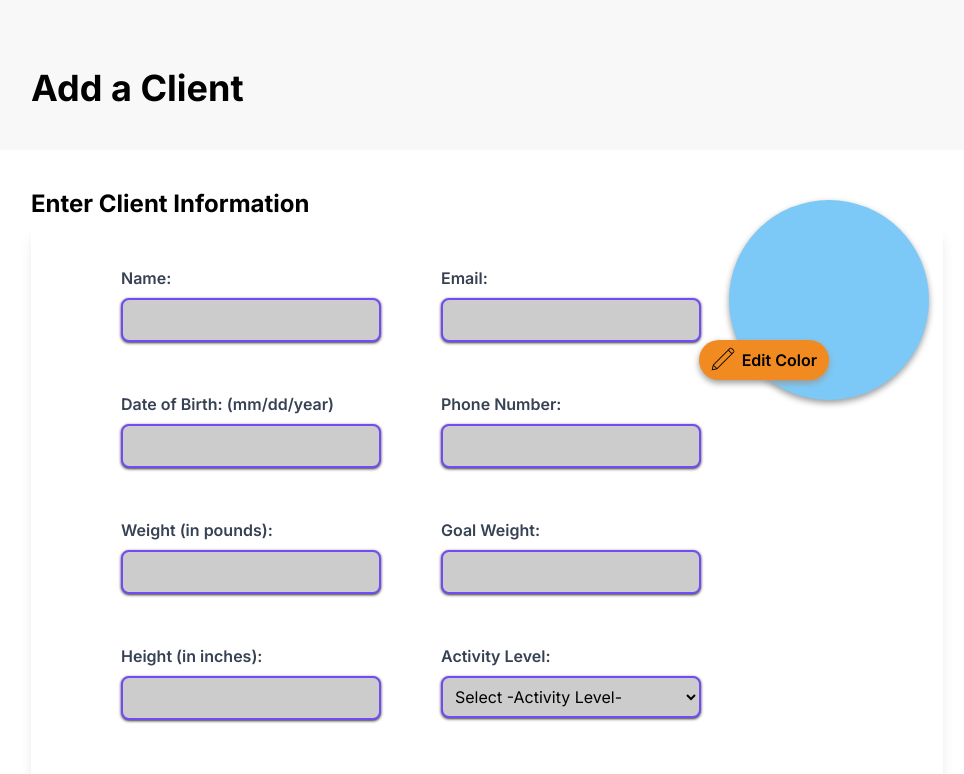
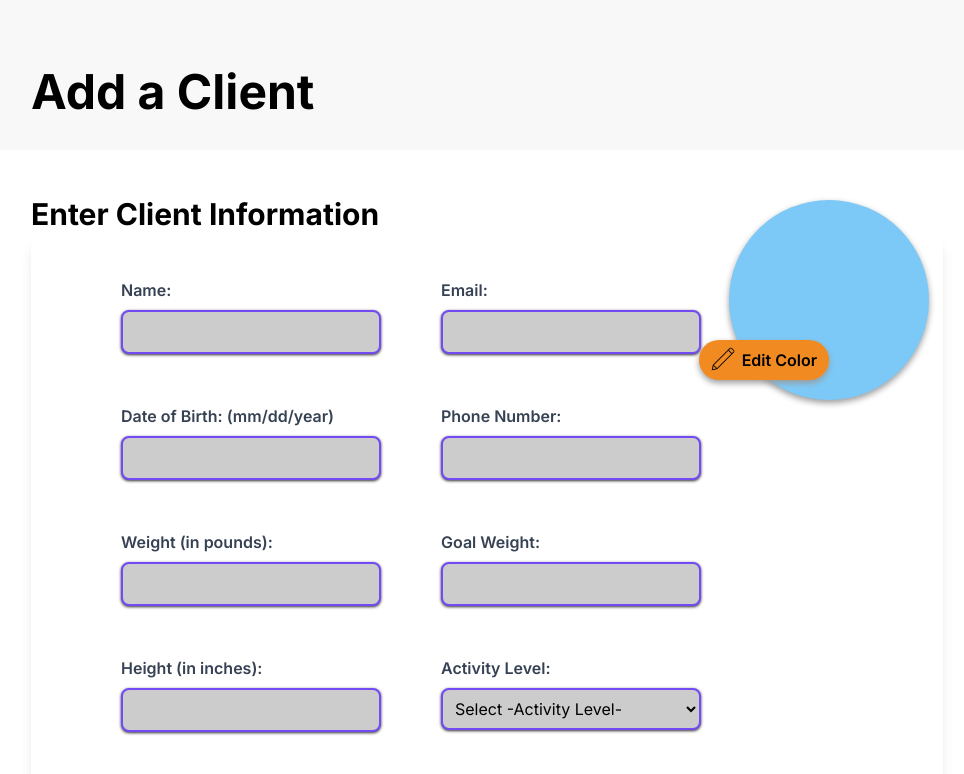
Before and after one commit to aitanoffir/LargeProject, a React (Vite) app in the folder FitLink/: page /AddClient in a window 1280 px wide. Shown: the top 774 px of the page, without its empty margins (1-965 px from the left). Built offline with nearby package versions, Linux system fonts and the light colour scheme.

Commit message:
CHANGING FONT SIZE

```diff
--- a/FitLink/src/Components/AddClient.jsx
+++ b/FitLink/src/Components/AddClient.jsx
@@ -70,8 +70,8 @@ const AddClient = () => {
   return (
     <div className = "flex flex-col p-8">
       <div style={{zindex: 0, backgroundColor: '#F8F8F8', alignItems: 'center',position: "absolute",top: 0, left: 0, width: "100vw", height: "150px", marginLeft: 0, paddingLeft: 0 }}></div>
-      <h1 className= "text-4xl font-bold text-left mb-20 mt-9" style = {{position:'relative', zindex: 1, fontFamily: 'Inter, sans-serif'}}>Add a Client</h1>
-      <h2 className = "text-2xl font-bold mb-1 text-left" style ={{fontFamily: 'Inter, sans-serif'}}>Enter Client Information</h2>
+      <h1 className= "text-5xl font-bold text-left mb-20 mt-9" style = {{position:'relative', zindex: 1, fontFamily: 'Inter, sans-serif'}}>Add a Client</h1>
+      <h2 className = "text-3xl font-bold mb-1 text-left" style ={{fontFamily: 'Inter, sans-serif'}}>Enter Client Information</h2>
 
       <div className = "w-3/4 bg-white p-8 rounded-lg shadow-lg">
         <div className = "ml-12">
```
